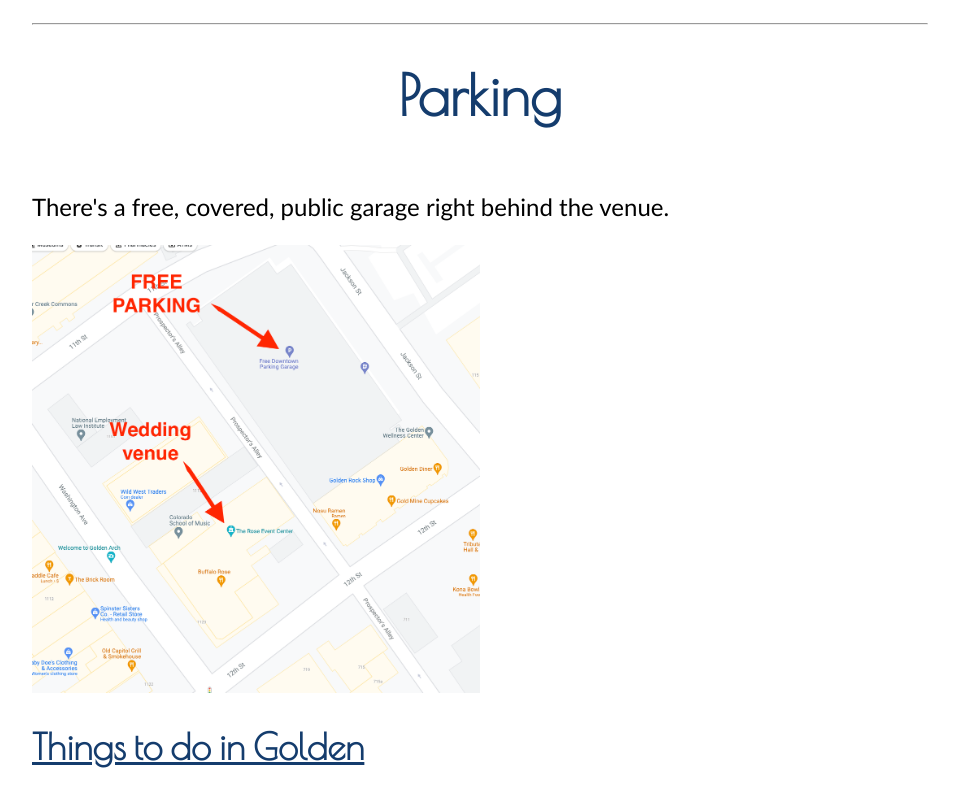
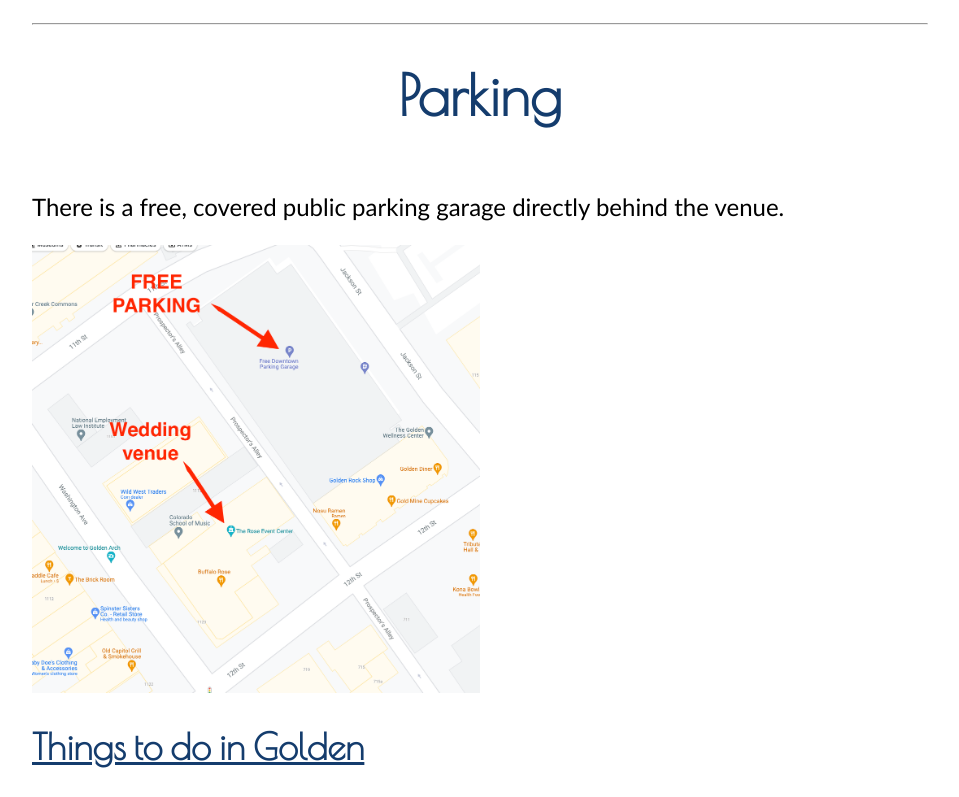
Before and after one commit to mattsteele/mjs, a Vue app: page /Venue in a window 1280 px wide. Shown: the part 812-1609 px from the top of the page, without its empty margins (160-1119 px from the left). Built offline with nearby package versions, Linux system fonts and the light colour scheme.

Commit message:
Update parking copy

```diff
--- a/src/views/Venue.vue
+++ b/src/views/Venue.vue
@@ -15,7 +15,7 @@
 
     <div class="parking-wrapper">
       <h1>Parking</h1>
-      <p>There's a free, covered, public garage right behind the venue.</p>
+      <p>There is a free, covered public parking garage directly behind the venue.</p>
       <img
         class="parking-image"
         src="@/assets/images/parking.png"
```
